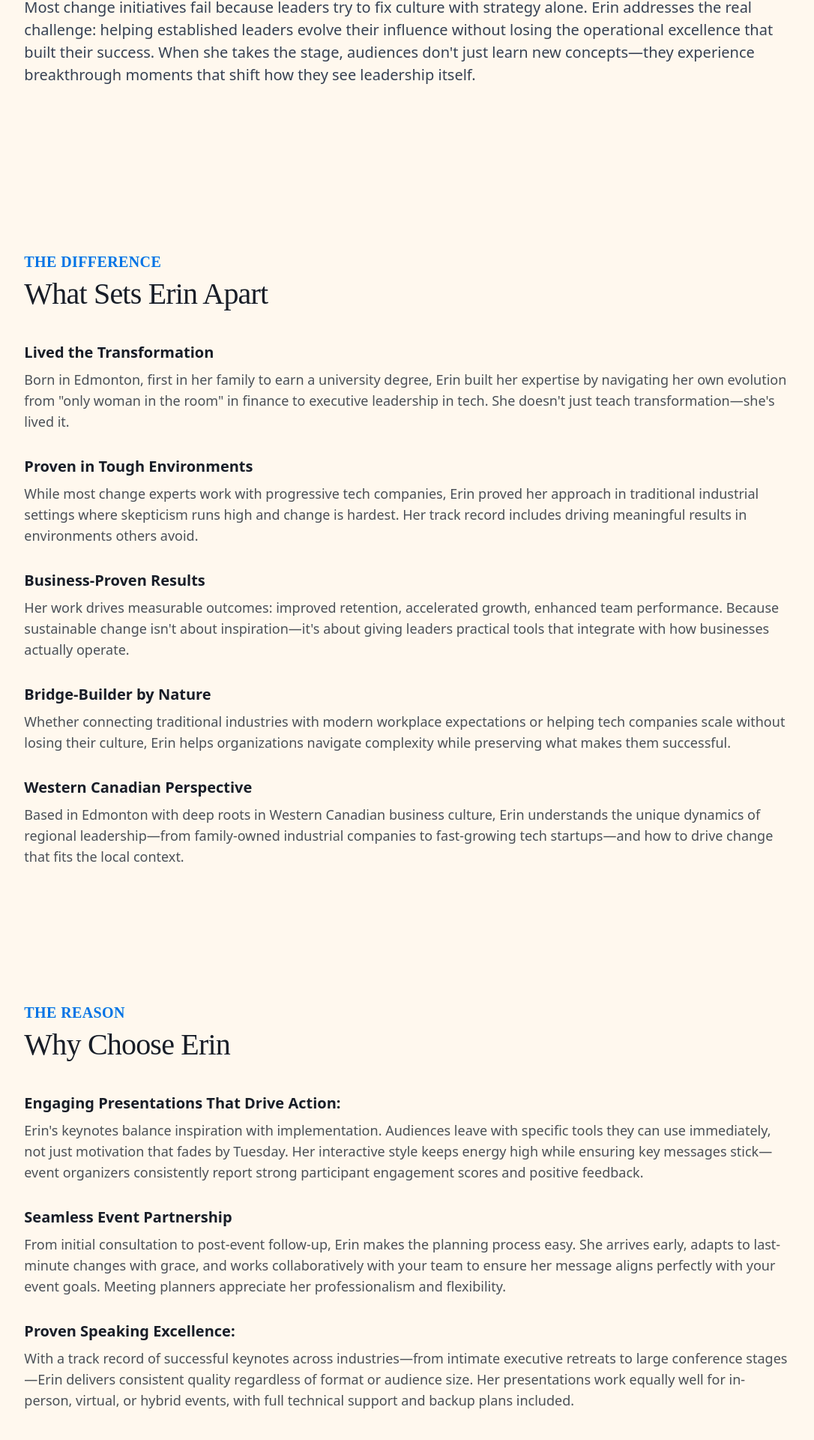
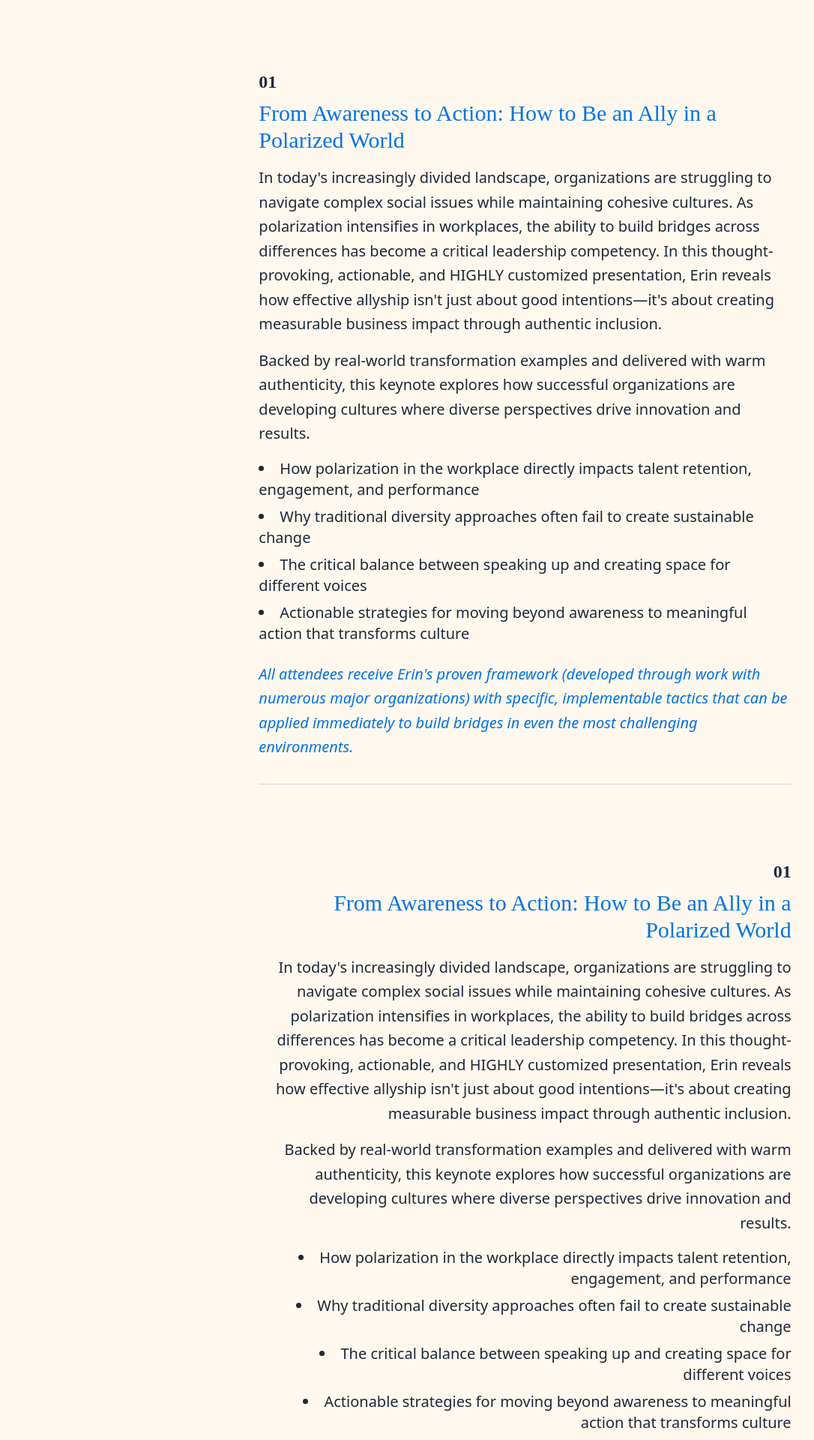
Before and after one commit to cdendy/leonty-consulting, a Next.js app: page /keynotes in a window 1280 px wide. Shown: the part 1516-3436 px from the top of the page at 75% size, without its empty margins (96-1182 px from the left). Built offline with nearby package versions, Linux system fonts and the light colour scheme.

Commit message:
keynote components & small layout improvements

```diff
--- a/app/(pages)/keynotes/page.tsx
+++ b/app/(pages)/keynotes/page.tsx
@@ -18,94 +18,200 @@ export default function HomePage() {
         <WatchErin videoUrl="https://www.youtube.com/watch?v=NFsFgerTO6E" />
       </div>
     </main>
+  <section className="fadeSection px-6 mx-auto max-w-340 grid grid-cols-12 gap-5 mb-36">
+    <div className="col-span-10 col-start-2 mb-10">
+      <p className="section-eyebrow">Keynote Speaking</p>
+      <h2 className="section-heading mt-2 mb-8">
+      Leadership Transformation That Sticks
+      </h2>
+<p>The best keynotes don&apos;t just inspire—they shift how leaders think about what&apos;s possible. Erin&apos;s presentations create breakthrough moments where established leaders discover they don&apos;t have to choose between driving results and fostering authentic connection. Her audiences leave with practical frameworks they implement immediately, turning insight into measurable organizational change.</p>
 
-      <section className="fadeSection px-6 mx-auto max-w-340 grid grid-cols-12 gap-5 mt-18 mb-36">
-      <p className="section-eyebrow col-start-2">About</p>
-      <h2 className="section-heading mt-2 mb-8 col-start-2 col-span-10">
-      From Finance Executive to Transformation Leader: The Authentic Path to Sustainable High Performance
-      </h2>
-    <div className="col-span-10 col-start-2 mb-20">
-      <p className="text-gray-700 text-2xl">
-      Erin Leonty transformed her own career trajectory—and then did the same for organizations. Starting in finance as the &quot;only woman in the room,&quot; she learned firsthand how to navigate traditional business environments while staying true to her values. That experience became her foundation for driving inclusion work at companies like Finning International—proving her approach works even in the toughest, most skeptical environments. Later, as VP of Social Purpose at tech company Clio, she achieved what most leaders think is impossible: 31% increase in women&apos;s leadership representation while driving employee engagement up 6x. Her secret? Discovering that authenticity isn&apos;t the opposite of performance—it&apos;s what unlocks it.
-      </p>
-      <p className="text-gray-700 mt-10 text-l">
-      Most change initiatives fail because leaders try to fix culture with strategy alone. Erin addresses the real challenge: helping established leaders evolve their influence without losing the operational excellence that built their success. When she takes the stage, audiences don&apos;t just learn new concepts—they experience breakthrough moments that shift how they see leadership itself.
-      </p>
+<p>Whether you&apos;re leading an annual leadership retreat, hosting a conference on the future of work, or bringing teams together for strategic planning, Erin delivers content that bridges the gap between aspiration and action. Her approach honors what&apos;s working in your organization while evolving what needs to change—creating sustainable transformation that builds on your existing strengths.</p>
+
+<p>From intimate executive sessions to large conference stages, Erin&apos;s keynotes generate the kind of engaged dialogue that continues long after the presentation ends. Because real leadership transformation happens when people feel safe to explore new possibilities while maintaining confidence in their proven capabilities.</p>
+
     </div>
   </section>
-  <section className="fadeSection px-6 mx-auto max-w-340 grid grid-cols-12 gap-5 mb-36">
-    <div className="col-span-10 col-start-2 mb-10">
-      <p className="section-eyebrow">THE DIFFERENCE</p>
-      <h2 className="section-heading mt-2 mb-8">
-      What Sets Erin Apart
-      </h2>
-      <h3 className="mt-10 text-[20px] font-bold leading-[28px] text-[#181D27]">
-      Lived the Transformation
-      </h3>
-      <p className="mt-2 text-[18px] leading-[28px] text-[#4B5057]">
-      Born in Edmonton, first in her family to earn a university degree, Erin built her expertise by navigating her own evolution from &quot;only woman in the room&quot; in finance to executive leadership in tech. She doesn&apos;t just teach transformation—she&apos;s lived it.
+  <section className="keynote-item px-6 mx-auto max-w-[1360px] grid grid-cols-12 gap-5 mb-36">
+      {/*
+        On small screens: col-span-12 (full width)
+        On md+ screens: col-span-8 (i.e. 8/12 of 1360px)
+      */}
+      <div className="col-span-12 md:col-span-7 md:col-start-5 relative text-left mb-20">
+        {/* 01 indicator */}
+        <span>01</span>
+
+        {/* Headline */}
+        <h3>From Awareness to Action: How to Be an Ally in a Polarized World</h3>
+
+        {/* Illustration (negative margins on md+) */}
+        {/* <div className="relative mt-4 mb-6 md:absolute md:top-0 md:right-0 md:w-1/2 lg:w-2/5">
+          <Image
+            src="/images/lion-illustration.png"
+            alt="Lion illustration"
+            width={400}
+            height={400}
+            className="md:-mr-12"
+          />
+        </div> */}
+
+        {/* First paragraph */}
+        <p>
+          In today&apos;s increasingly divided landscape, organizations are struggling to navigate complex social issues while maintaining cohesive cultures. As polarization intensifies in workplaces, the ability to build bridges across differences has become a critical leadership competency. In this thought-provoking, actionable, and HIGHLY customized presentation, Erin reveals how effective allyship isn&apos;t just about good intentions—it&apos;s about creating measurable business impact through authentic inclusion.
         </p>
 
-      {/* Second item */}
-      <h3 className="mt-8 text-[20px] font-bold leading-[28px] text-[#181D27]">
-      Proven in Tough Environments
-      </h3>
-      <p className="mt-2 text-[18px] leading-[28px] text-[#4B5057]">
-      While most change experts work with progressive tech companies, Erin proved her approach in traditional industrial settings where skepticism runs high and change is hardest. Her track record includes driving meaningful results in environments others avoid.
+        {/* Second paragraph */}
+        <p>
+          Backed by real-world transformation examples and delivered with warm authenticity, this keynote explores how successful organizations are developing cultures where diverse perspectives drive innovation and results.
         </p>
 
-      {/* Third item */}
-      <h3 className="mt-8 text-[20px] font-bold leading-[28px] text-[#181D27]">
-      Business-Proven Results
-      </h3>
-      <p className="mt-2 text-[18px] leading-[28px] text-[#4B5057]">
-      Her work drives measurable outcomes: improved retention, accelerated growth, enhanced team performance. Because sustainable change isn&apos;t about inspiration—it&apos;s about giving leaders practical tools that integrate with how businesses actually operate.
+        {/* Bulleted list */}
+        <ul>
+          <li>How polarization in the workplace directly impacts talent retention, engagement, and performance</li>
+          <li>Why traditional diversity approaches often fail to create sustainable change</li>
+          <li>The critical balance between speaking up and creating space for different voices</li>
+          <li>Actionable strategies for moving beyond awareness to meaningful action that transforms culture</li>
+        </ul>
+
+        {/* Highlighted italic note */}
+        <p className="note">
+          All attendees receive Erin&apos;s proven framework (developed through work with numerous major organizations) with specific, implementable tactics that can be applied immediately to build bridges in even the most challenging environments.
         </p>
 
-       {/* Fourth item */}
-      <h3 className="mt-8 text-[20px] font-bold leading-[28px] text-[#181D27]">
-      Bridge-Builder by Nature
-      </h3>
-      <p className="mt-2 text-[18px] leading-[28px] text-[#4B5057]">
-      Whether connecting traditional industries with modern workplace expectations or helping tech companies scale without losing their culture, Erin helps organizations navigate complexity while preserving what makes them successful.
-      </p>
-      {/* Fifth item */}
-      <h3 className="mt-8 text-[20px] font-bold leading-[28px] text-[#181D27]">
-      Western Canadian Perspective
-      </h3>
-      <p className="mt-2 text-[18px] leading-[28px] text-[#4B5057]">
-      Based in Edmonton with deep roots in Western Canadian business culture, Erin understands the unique dynamics of regional leadership—from family-owned industrial companies to fast-growing tech startups—and how to drive change that fits the local context.
-      </p>
+        {/* Bottom divider */}
+        <div className="divider" />
       </div>
-  </section>
-  <section className="fadeSection px-6 mx-auto max-w-340 grid grid-cols-12 gap-5 mb-36">
-    <div className="col-span-10 col-start-2 mb-10">
-      <p className="section-eyebrow">THE REASON</p>
-      <h2 className="section-heading mt-2 mb-8">
-      Why Choose Erin
-      </h2>
-      <h3 className="mt-10 text-[20px] font-bold leading-[28px] text-[#181D27]">
-      Engaging Presentations That Drive Action:
-      </h3>
-      <p className="mt-2 text-[18px] leading-[28px] text-[#4B5057]">
-      Erin&apos;s keynotes balance inspiration with implementation. Audiences leave with specific tools they can use immediately, not just motivation that fades by Tuesday. Her interactive style keeps energy high while ensuring key messages stick—event organizers consistently report strong participant engagement scores and positive feedback.
+      <div className="col-span-12 md:col-span-7 md:col-start-5 relative text-right">
+        {/* 01 indicator */}
+        <span>01</span>
+
+        {/* Headline */}
+        <h3>From Awareness to Action: How to Be an Ally in a Polarized World</h3>
+
+        {/* Illustration (negative margins on md+) */}
+        {/* <div className="relative mt-4 mb-6 md:absolute md:top-0 md:right-0 md:w-1/2 lg:w-2/5">
+          <Image
+            src="/images/lion-illustration.png"
+            alt="Lion illustration"
+            width={400}
+            height={400}
+            className="md:-mr-12"
+          />
+        </div> */}
+
+        {/* First paragraph */}
+        <p>
+          In today&apos;s increasingly divided landscape, organizations are struggling to navigate complex social issues while maintaining cohesive cultures. As polarization intensifies in workplaces, the ability to build bridges across differences has become a critical leadership competency. In this thought-provoking, actionable, and HIGHLY customized presentation, Erin reveals how effective allyship isn&apos;t just about good intentions—it&apos;s about creating measurable business impact through authentic inclusion.
         </p>
 
-      {/* Second item */}
-      <h3 className="mt-8 text-[20px] font-bold leading-[28px] text-[#181D27]">
-      Seamless Event Partnership
-      </h3>
-      <p className="mt-2 text-[18px] leading-[28px] text-[#4B5057]">
-    From initial consultation to post-event follow-up, Erin makes the planning process easy. She arrives early, adapts to last-minute changes with grace, and works collaboratively with your team to ensure her message aligns perfectly with your event goals. Meeting planners appreciate her professionalism and flexibility.
+        {/* Second paragraph */}
+        <p>
+          Backed by real-world transformation examples and delivered with warm authenticity, this keynote explores how successful organizations are developing cultures where diverse perspectives drive innovation and results.
         </p>
 
-      {/* Fifth item */}
-      <h3 className="mt-8 text-[20px] font-bold leading-[28px] text-[#181D27]">
-      Proven Speaking Excellence:
-      </h3>
-      <p className="mt-2 text-[18px] leading-[28px] text-[#4B5057]">
-      With a track record of successful keynotes across industries—from intimate executive retreats to large conference stages—Erin delivers consistent quality regardless of format or audience size. Her presentations work equally well for in-person, virtual, or hybrid events, with full technical support and backup plans included.
+        {/* Bulleted list */}
+        <ul>
+          <li>How polarization in the workplace directly impacts talent retention, engagement, and performance</li>
+          <li>Why traditional diversity approaches often fail to create sustainable change</li>
+          <li>The critical balance between speaking up and creating space for different voices</li>
+          <li>Actionable strategies for moving beyond awareness to meaningful action that transforms culture</li>
+        </ul>
+
+        {/* Highlighted italic note */}
+        <p className="note">
+          All attendees receive Erin&apos;s proven framework (developed through work with numerous major organizations) with specific, implementable tactics that can be applied immediately to build bridges in even the most challenging environments.
         </p>
+
+        {/* Bottom divider */}
+        <div className="divider" />
+      </div>
+      <div className="col-span-12 md:col-span-7 md:col-start-5 relative text-left mb-20">
+        {/* 01 indicator */}
+        <span>01</span>
+
+        {/* Headline */}
+        <h3>From Awareness to Action: How to Be an Ally in a Polarized World</h3>
+
+        {/* Illustration (negative margins on md+) */}
+        {/* <div className="relative mt-4 mb-6 md:absolute md:top-0 md:right-0 md:w-1/2 lg:w-2/5">
+          <Image
+            src="/images/lion-illustration.png"
+            alt="Lion illustration"
+            width={400}
+            height={400}
+            className="md:-mr-12"
+          />
+        </div> */}
+
+        {/* First paragraph */}
+        <p>
+          In today&apos;s increasingly divided landscape, organizations are struggling to navigate complex social issues while maintaining cohesive cultures. As polarization intensifies in workplaces, the ability to build bridges across differences has become a critical leadership competency. In this thought-provoking, actionable, and HIGHLY customized presentation, Erin reveals how effective allyship isn&apos;t just about good intentions—it&apos;s about creating measurable business impact through authentic inclusion.
+        </p>
+
+        {/* Second paragraph */}
+        <p>
+          Backed by real-world transformation examples and delivered with warm authenticity, this keynote explores how successful organizations are developing cultures where diverse perspectives drive innovation and results.
+        </p>
+
+        {/* Bulleted list */}
+        <ul>
+          <li>How polarization in the workplace directly impacts talent retention, engagement, and performance</li>
+          <li>Why traditional diversity approaches often fail to create sustainable change</li>
+          <li>The critical balance between speaking up and creating space for different voices</li>
+          <li>Actionable strategies for moving beyond awareness to meaningful action that transforms culture</li>
+        </ul>
+
+        {/* Highlighted italic note */}
+        <p className="note">
+          All attendees receive Erin&apos;s proven framework (developed through work with numerous major organizations) with specific, implementable tactics that can be applied immediately to build bridges in even the most challenging environments.
+        </p>
+
+        {/* Bottom divider */}
+        <div className="divider" />
+      </div>
+      <div className="col-span-12 md:col-span-7 md:col-start-5 relative text-right">
+        {/* 01 indicator */}
+        <span>01</span>
+
+        {/* Headline */}
+        <h3>From Awareness to Action: How to Be an Ally in a Polarized World</h3>
+
+        {/* Illustration (negative margins on md+) */}
+        {/* <div className="relative mt-4 mb-6 md:absolute md:top-0 md:right-0 md:w-1/2 lg:w-2/5">
+          <Image
+            src="/images/lion-illustration.png"
+            alt="Lion illustration"
+            width={400}
+            height={400}
+            className="md:-mr-12"
+          />
+        </div> */}
+
+        {/* First paragraph */}
+        <p>
+          In today&apos;s increasingly divided landscape, organizations are struggling to navigate complex social issues while maintaining cohesive cultures. As polarization intensifies in workplaces, the ability to build bridges across differences has become a critical leadership competency. In this thought-provoking, actionable, and HIGHLY customized presentation, Erin reveals how effective allyship isn&apos;t just about good intentions—it&apos;s about creating measurable business impact through authentic inclusion.
+        </p>
+
+        {/* Second paragraph */}
+        <p>
+          Backed by real-world transformation examples and delivered with warm authenticity, this keynote explores how successful organizations are developing cultures where diverse perspectives drive innovation and results.
+        </p>
+
+        {/* Bulleted list */}
+        <ul>
+          <li>How polarization in the workplace directly impacts talent retention, engagement, and performance</li>
+          <li>Why traditional diversity approaches often fail to create sustainable change</li>
+          <li>The critical balance between speaking up and creating space for different voices</li>
+          <li>Actionable strategies for moving beyond awareness to meaningful action that transforms culture</li>
+        </ul>
+
+        {/* Highlighted italic note */}
+        <p className="note">
+          All attendees receive Erin&apos;s proven framework (developed through work with numerous major organizations) with specific, implementable tactics that can be applied immediately to build bridges in even the most challenging environments.
+        </p>
+
+        {/* Bottom divider */}
+        <div className="divider" />
       </div>
     </section>
  </div>
--- a/app/globals.css
+++ b/app/globals.css
@@ -204,7 +204,42 @@
   }
 
 }
+/* 1. HEADLINE (h3) inside .keynote-item */
+.keynote-item h3 {
+  @apply mt-2 text-3xl text-[#0073E5];
+  font-family: 'PolySans-Median';
+}
 
+/* 2. “01” indicator (span) */
+.keynote-item span {
+  @apply text-2xl font-semibold;
+  font-family: 'PolySans-Neutral';
+}
+
+/* 3. ALL paragraphs inside .keynote-item */
+.keynote-item p {
+  @apply mt-4 text-xl text-gray-800 leading-relaxed;
+}
+
+/* 4. The “note” paragraph (italic, blue) */
+.keynote-item p.note {
+  @apply mt-4 text-xl text-[#0073E5] italic;
+}
+
+/* 5. Unordered list styling inside .keynote-item */
+.keynote-item ul {
+  @apply mt-4 list-disc list-inside text-xl text-gray-800 mb-6;
+}
+
+/* 6. Each list item */
+.keynote-item li {
+  @apply mb-2;
+}
+
+/* 7. Divider bar at the bottom */
+.keynote-item .divider {
+  @apply mt-8 border-t border-gray-300;
+}
 a {
   @apply transition-colors duration-200;
 }
```
Lines whose indentation alone changed are shown as unchanged.
